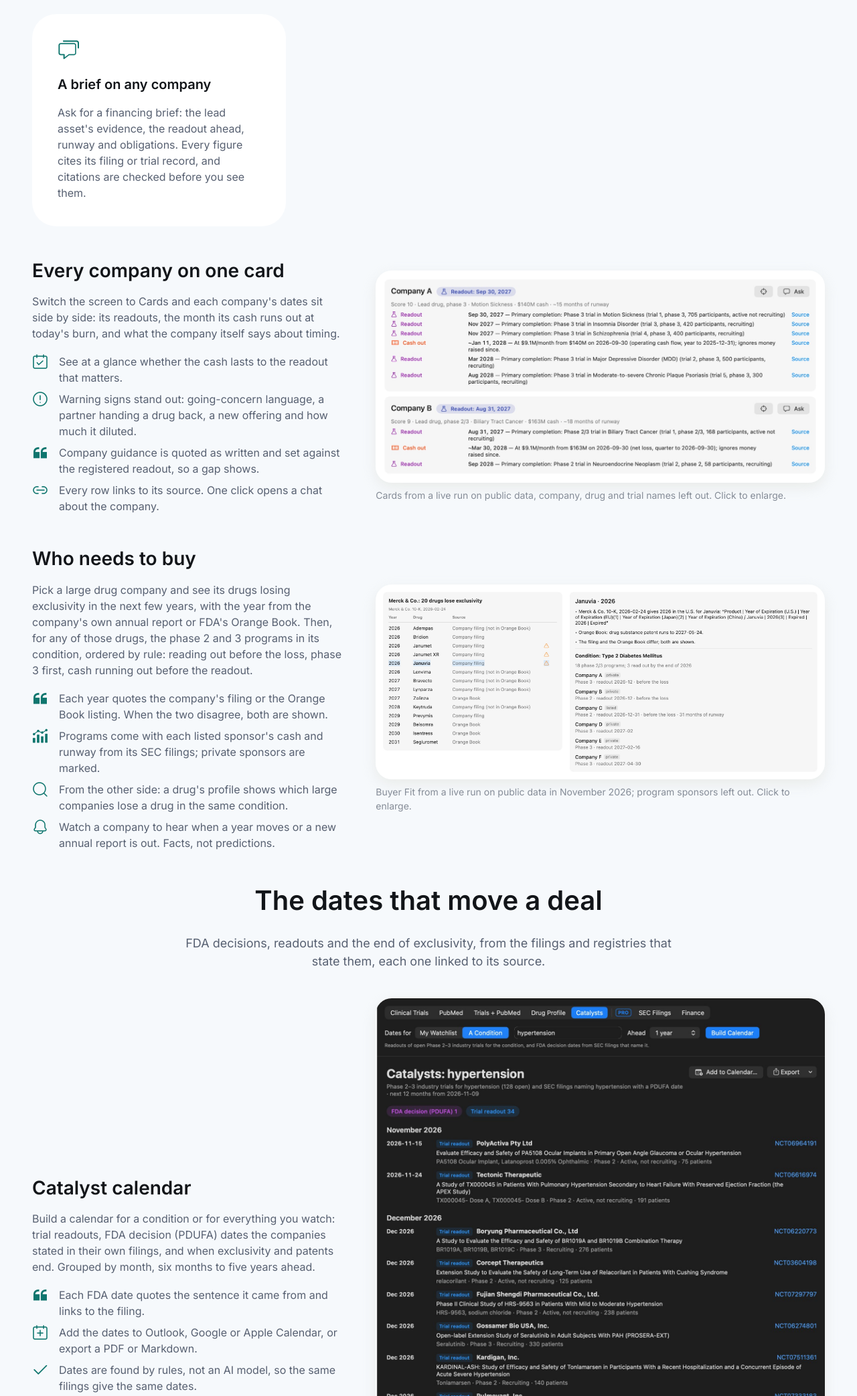
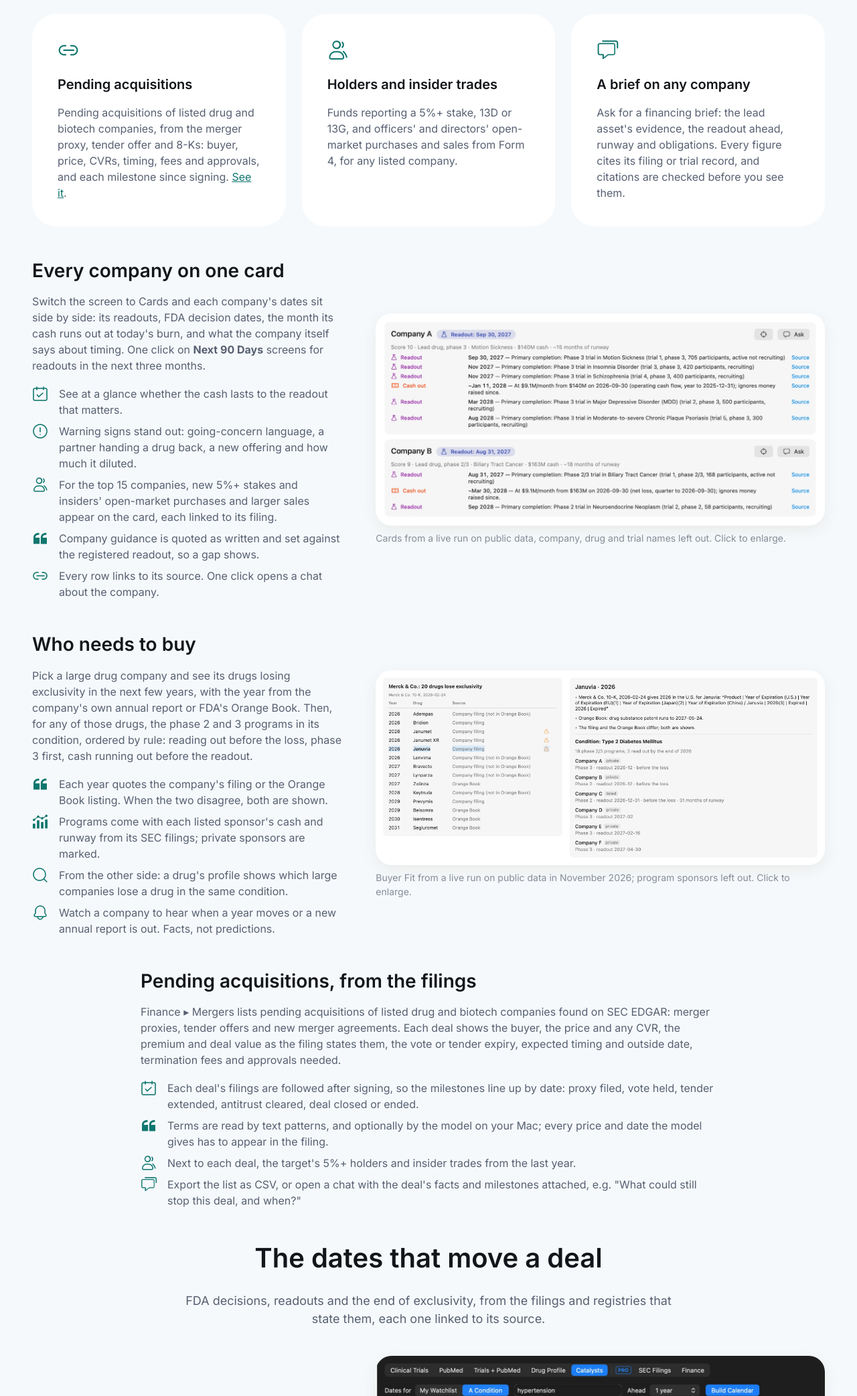
Before and after one commit to moonchaser/trialcarta, a plain HTML site: page docs/finance/index.html in a window 1280 px wide. Shown: the part 1552-3637 px from the top of the page at 67% size. Drawn offline with nearby package versions, Linux system fonts and the light colour scheme.

Commit message:
Add pending acquisitions, holders and insider trades, and Next 90 Days to Finance

```diff
--- a/docs/finance/index.html
+++ b/docs/finance/index.html
@@ -364,6 +364,16 @@
 					<p class="mb-0">Which large drug companies lose exclusivity on a drug soon, and the clinical-stage programs in that drug's condition, with each sponsor's cash runway. <a href="#buyer-fit">See it</a>.</p>
 				</div></div></div>
 				<div class="col"><div class="card border-0 h-100 rounded-5"><div class="card-body">
+					<i class="ai-link text-primary fs-2 d-block mb-3"></i>
+					<h3 class="h5">Pending acquisitions</h3>
+					<p class="mb-0">Pending acquisitions of listed drug and biotech companies, from the merger proxy, tender offer and 8-Ks: buyer, price, CVRs, timing, fees and approvals, and each milestone since signing. <a href="#mergers">See it</a>.</p>
+				</div></div></div>
+				<div class="col"><div class="card border-0 h-100 rounded-5"><div class="card-body">
+					<i class="ai-user-group text-primary fs-2 d-block mb-3"></i>
+					<h3 class="h5">Holders and insider trades</h3>
+					<p class="mb-0">Funds reporting a 5%+ stake, 13D or 13G, and officers' and directors' open-market purchases and sales from Form 4, for any listed company.</p>
+				</div></div></div>
+				<div class="col"><div class="card border-0 h-100 rounded-5"><div class="card-body">
 					<i class="ai-messages text-primary fs-2 d-block mb-3"></i>
 					<h3 class="h5">A brief on any company</h3>
 					<p class="mb-0">Ask for a financing brief: the lead asset's evidence, the readout ahead, runway and obligations. Every figure cites its filing or trial record, and citations are checked before you see them.</p>
@@ -375,10 +385,11 @@
 			<div class="row align-items-center g-4 g-lg-5">
 				<div class="col-lg-5">
 					<h2 class="h3">Every company on one card</h2>
-					<p>Switch the screen to Cards and each company's dates sit side by side: its readouts, the month its cash runs out at today's burn, and what the company itself says about timing.</p>
+					<p>Switch the screen to Cards and each company's dates sit side by side: its readouts, FDA decision dates, the month its cash runs out at today's burn, and what the company itself says about timing. One click on <strong>Next 90 Days</strong> screens for readouts in the next three months.</p>
 					<ul class="list-unstyled mb-0">
 						<li class="d-flex pb-2"><i class="ai-calendar-check text-primary fs-4 me-3"></i><span>See at a glance whether the cash lasts to the readout that matters.</span></li>
 						<li class="d-flex pb-2"><i class="ai-circle-alert text-primary fs-4 me-3"></i><span>Warning signs stand out: going-concern language, a partner handing a drug back, a new offering and how much it diluted.</span></li>
+						<li class="d-flex pb-2"><i class="ai-user-group text-primary fs-4 me-3"></i><span>For the top 15 companies, new 5%+ stakes and insiders' open-market purchases and larger sales appear on the card, each linked to its filing.</span></li>
 						<li class="d-flex pb-2"><i class="ai-quotes text-primary fs-4 me-3"></i><span>Company guidance is quoted as written and set against the registered readout, so a gap shows.</span></li>
 						<li class="d-flex"><i class="ai-link text-primary fs-4 me-3"></i><span>Every row links to its source. One click opens a chat about the company.</span></li>
 					</ul>
@@ -406,6 +417,19 @@
 					<a href="../assets/img/trialcarta/buyer-fit.jpg" target="_blank" rel="noopener"><img class="d-block w-100 rounded-4 shadow" src="../assets/img/trialcarta/buyer-fit.jpg" loading="lazy" alt="TrialCarta's Buyer Fit for Merck: its drugs losing exclusivity, each year from Merck's 10-K or FDA's Orange Book, and for Januvia, 18 phase 2 and 3 programs in type 2 diabetes with phase, readout and runway"></a>
 					<p class="fs-sm text-body-secondary mt-2 mb-0">Buyer Fit from a live run on public data in November 2026; program sponsors left out. Click to enlarge.</p>
 				</div>
+			</div>
+		</section>
+
+		<section class="container pb-5" id="mergers">
+			<div class="mx-auto" style="max-width: 860px;">
+				<h2 class="h3">Pending acquisitions, from the filings</h2>
+				<p>Finance &#9656; Mergers lists pending acquisitions of listed drug and biotech companies found on SEC EDGAR: merger proxies, tender offers and new merger agreements. Each deal shows the buyer, the price and any CVR, the premium and deal value as the filing states them, the vote or tender expiry, expected timing and outside date, termination fees and approvals needed.</p>
+				<ul class="list-unstyled mb-0">
+					<li class="d-flex pb-2"><i class="ai-calendar-check text-primary fs-4 me-3"></i><span>Each deal's filings are followed after signing, so the milestones line up by date: proxy filed, vote held, tender extended, antitrust cleared, deal closed or ended.</span></li>
+					<li class="d-flex pb-2"><i class="ai-quotes text-primary fs-4 me-3"></i><span>Terms are read by text patterns, and optionally by the model on your Mac; every price and date the model gives has to appear in the filing.</span></li>
+					<li class="d-flex pb-2"><i class="ai-user-group text-primary fs-4 me-3"></i><span>Next to each deal, the target's 5%+ holders and insider trades from the last year.</span></li>
+					<li class="d-flex"><i class="ai-messages text-primary fs-4 me-3"></i><span>Export the list as CSV, or open a chat with the deal's facts and milestones attached, e.g. "What could still stop this deal, and when?"</span></li>
+				</ul>
 			</div>
 		</section>
 
@@ -498,7 +522,7 @@
 				<div class="col"><div class="card border-0 h-100 rounded-5"><div class="card-body"><h3 class="h6">Royalty and structured finance</h3><p class="fs-sm mb-0">Source companies with strong evidence and a funding need ahead of the readout.</p></div></div></div>
 				<div class="col"><div class="card border-0 h-100 rounded-5"><div class="card-body"><h3 class="h6">Venture debt and credit</h3><p class="fs-sm mb-0">See runway against milestones, and hear when a borrower raises or a trial slips.</p></div></div></div>
 				<div class="col"><div class="card border-0 h-100 rounded-5"><div class="card-body"><h3 class="h6">Biotech investors</h3><p class="fs-sm mb-0">Track readouts, financings and new private companies across a whole indication.</p></div></div></div>
-				<div class="col"><div class="card border-0 h-100 rounded-5"><div class="card-body"><h3 class="h6">Pharma BD and licensing</h3><p class="fs-sm mb-0">Spot partners that may want a deal before their data, see which large companies lose a drug in your asset's condition, and read the terms of comparable deals.</p></div></div></div>
+				<div class="col"><div class="card border-0 h-100 rounded-5"><div class="card-body"><h3 class="h6">Pharma BD and licensing</h3><p class="fs-sm mb-0">Spot partners that may want a deal before their data, see which large companies lose a drug in your asset's condition, read the terms of comparable deals, and follow pending acquisitions.</p></div></div></div>
 			</div>
 		</section>
 
@@ -521,6 +545,8 @@
 				<p class="fs-sm">Yes. Point it at a folder and it reads your documents on your Mac, next to the public sources. For larger setups, we connect your internal sources and the licensed databases you already subscribe to during onboarding, on your machines. Nothing is uploaded to us.</p>
 				<h3 class="h6 mt-3">Where do the FDA decision dates come from?</h3>
 				<p class="fs-sm">From the companies' own public filings: TrialCarta finds the PDUFA date a filing states, quotes the sentence and links to the filing. Companies that don't state a date aren't covered, and FDA can act before or after the date.</p>
+				<h3 class="h6 mt-3">Where do the acquisition terms and insider trades come from?</h3>
+				<p class="fs-sm">From SEC EDGAR: the target's merger proxy, tender offer and 8-Ks for deals, Schedules 13D and 13G for 5%+ holders, and Form 4 for insider trades. Premiums and deal values are shown only as the filing states them, and each item links to its filing.</p>
 				<h3 class="h6 mt-3">Does it cover companies outside the US?</h3>
 				<p class="fs-sm">Their trials, yes. Cash and runway cover companies listed in the US, and private funding covers US private raises.</p>
 				<h3 class="h6 mt-3">Can we try it?</h3>
```
Also changed, not shown: docs/index.html (+1 -0 lines).
